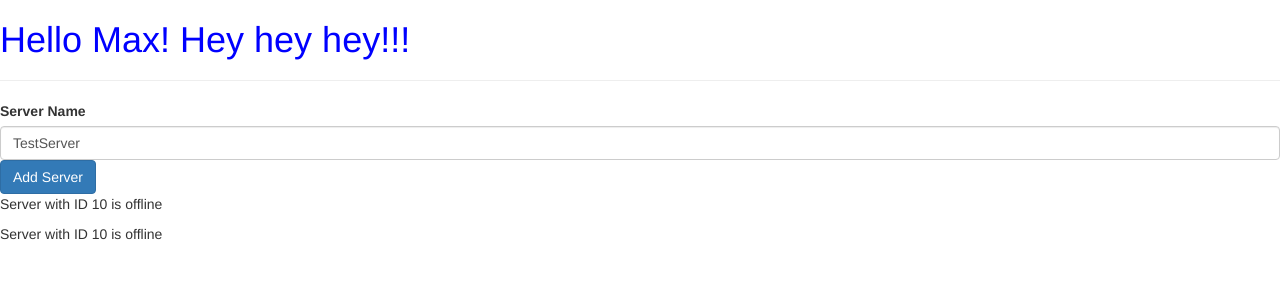
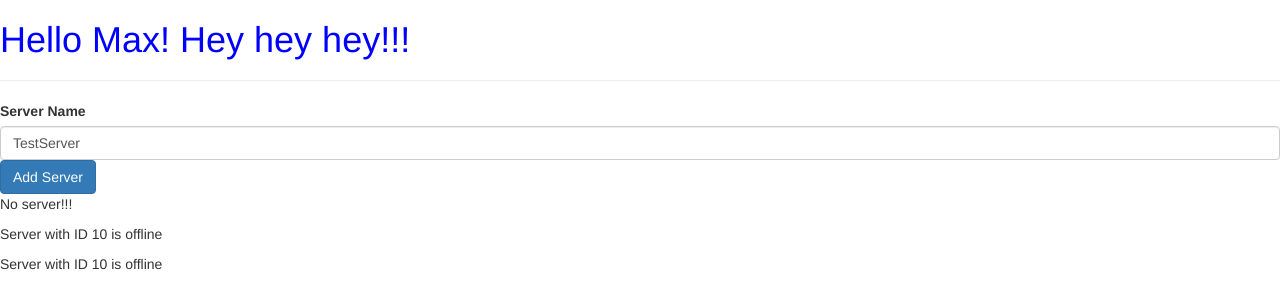
Before and after one commit to mariuscm/angular-first-app, an Angular app: page / in a window 1280 px wide. Shown: the top 308 px of the page. Built offline with nearby package versions, Linux system fonts and the light colour scheme.

Commit message:
ngIf else directive

```diff
--- a/src/app/servers/servers.component.html
+++ b/src/app/servers/servers.component.html
@@ -15,6 +15,9 @@
 <!-- <p>{{ allowNewServer }}</p> -->
 <!-- <p [innerText]="allowNewServer"></p> -->
 <!-- <p>{{ serverCreationStatus }}</p> -->
-<p *ngIf="serverCreated">{{ serverName }} server created.</p>
+<p *ngIf="serverCreated; else noServer">{{ serverName }} server created.</p>
+<ng-template #noServer>
+    <p>No server!!!</p>
+</ng-template>
 <app-server></app-server>
 <app-server></app-server>
```
